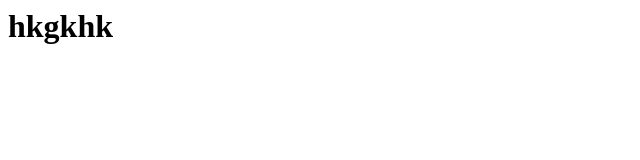
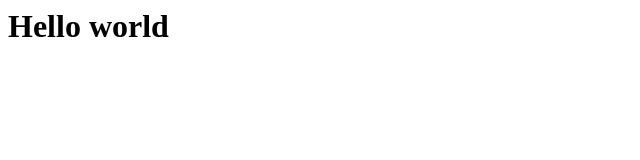
Before and after one commit to SarthakB1516/sub_takeover, a plain HTML site: page index.html in a window 1280 px wide. Shown: the whole page, without its empty margins (0-640 px from the left). Drawn offline with Linux system fonts and the light colour scheme.

Commit message:
Update index.html

```diff
--- a/index.html
+++ b/index.html
@@ -1,5 +1,5 @@
 <html>
 <body>
-<h1>hkgkhk</h1>
+<h1>Hello world</h1>
 </body>
 </html>
```
